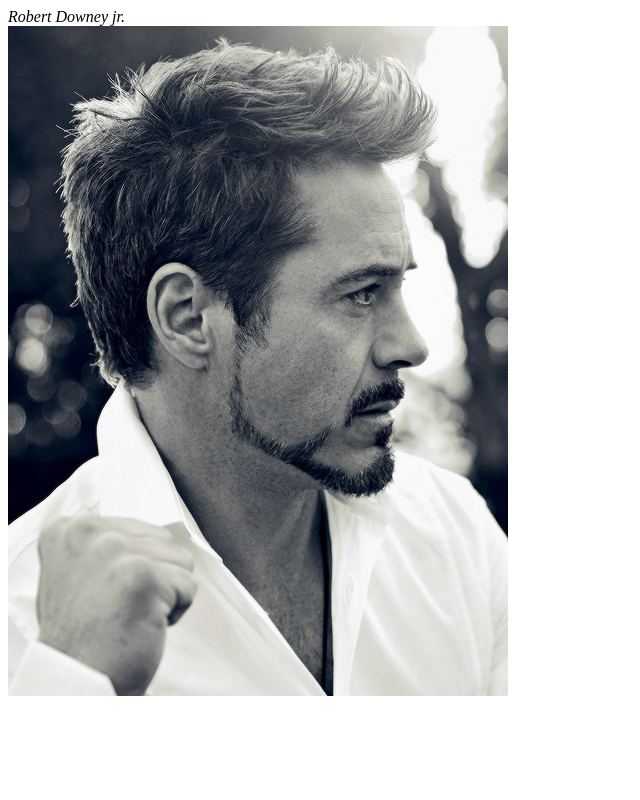
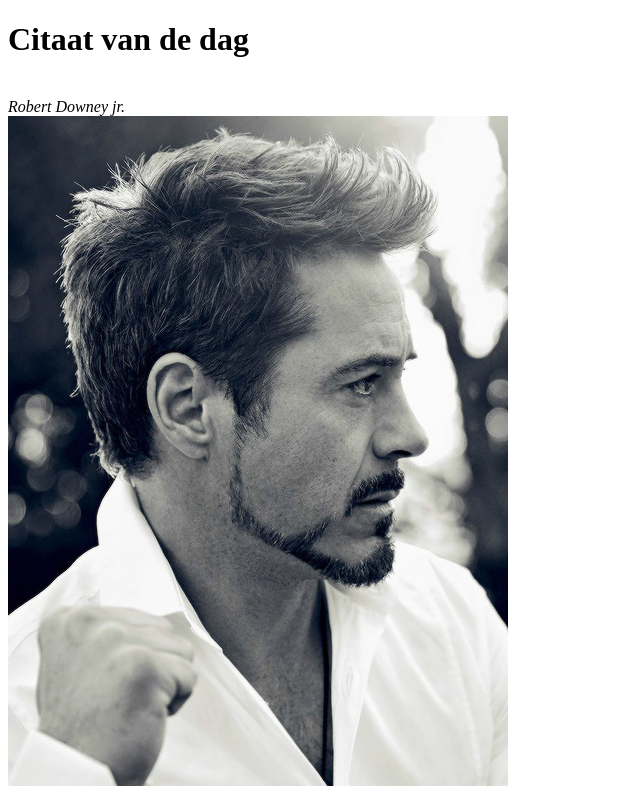
Before and after one commit to Sander-Kroeze/toetsVersiebeheer, a plain HTML site: page index.html in a window 1280 px wide. Shown: the whole page, without its empty margins (0-640 px from the left). Drawn offline with Linux system fonts and the light colour scheme.

Commit message:
h1 met citaat van de dag toegevoegd

```diff
--- a/index.html
+++ b/index.html
@@ -5,6 +5,8 @@
     <title></title>
   </head>
   <body>
+    <h1>Citaat van de dag</h1>
+    <br>
     <cite>Robert Downey jr.</cite>
     <br>
     <img src="rdj.png" alt="rdj">
```
